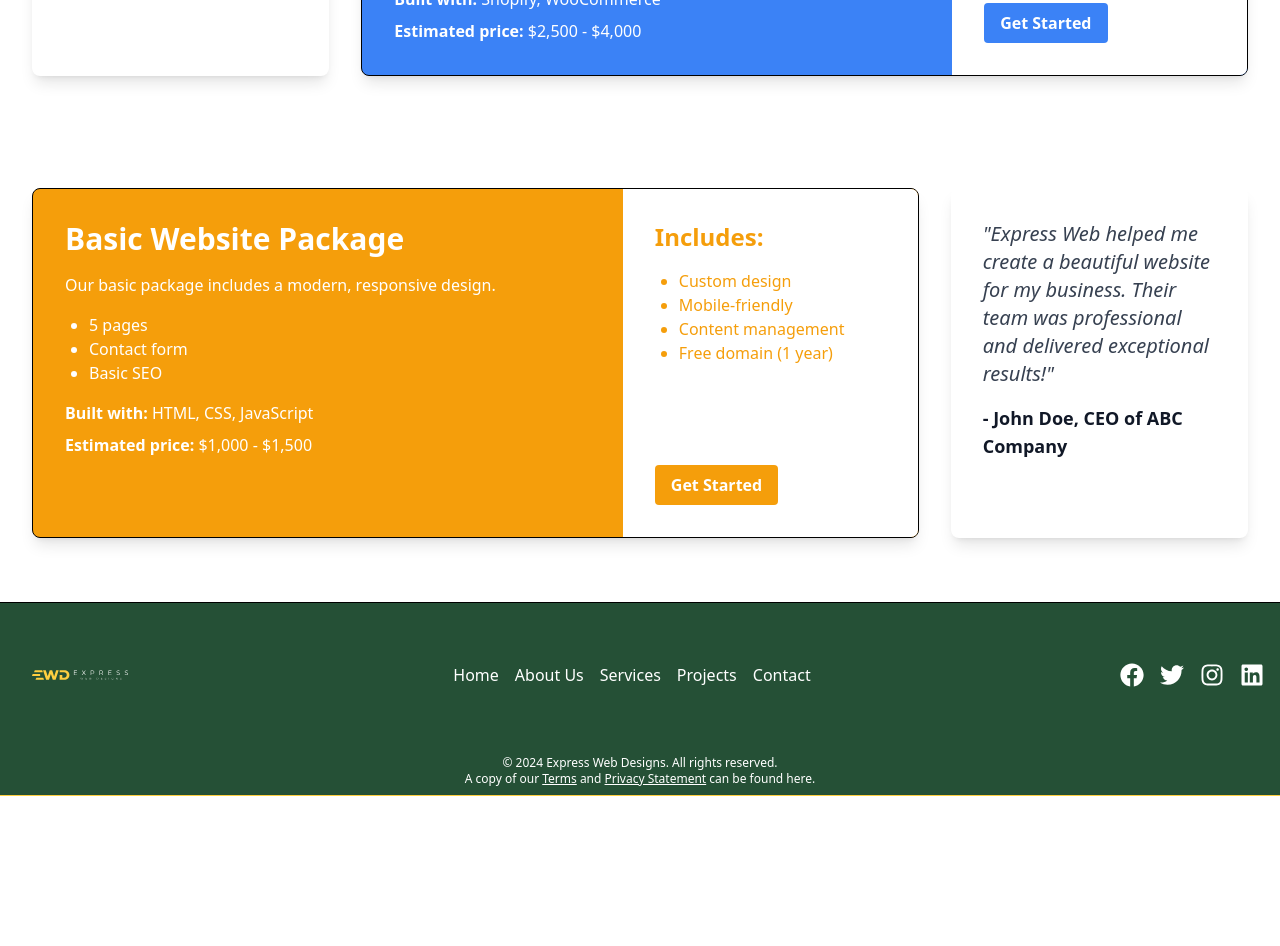
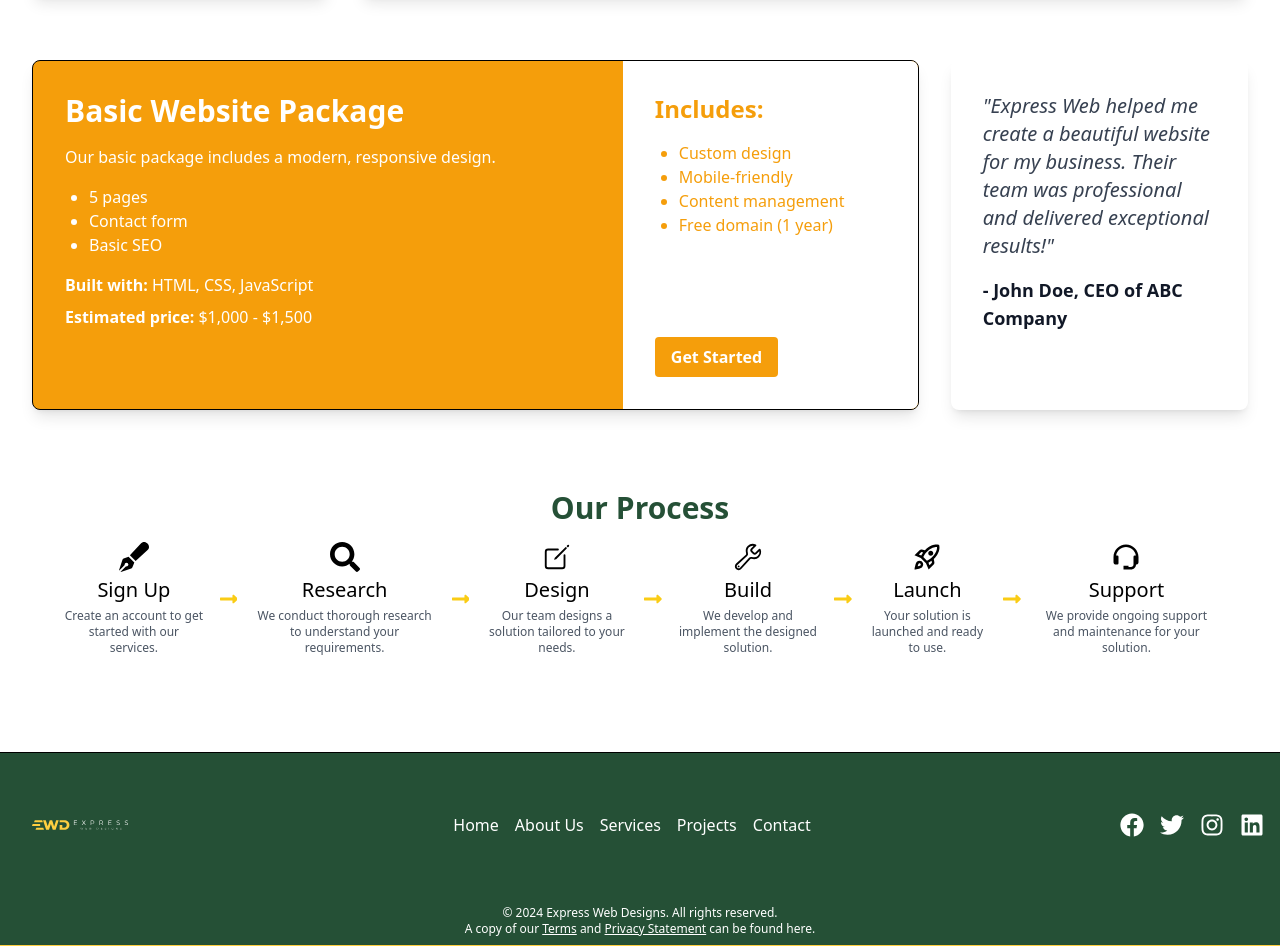
Before and after one commit to jdm1991/final-express, a Next.js app: page /webDesign in a window 1280 px wide. Shown: the part 1160-2106 px from the top of the page. Before the commit the page ends 1956 px from the top, so only its background shows below. Built offline with nearby package versions, Linux system fonts and the light colour scheme.

Commit message:
Website Design latest update

```diff
--- a/src/app/components/Process.jsx
+++ b/src/app/components/Process.jsx
@@ -1,67 +1,91 @@
+// Process.js
 import { FaPenFancy, FaLongArrowAltRight, FaSearch } from "react-icons/fa";
 import { IoCreateOutline, IoBuildOutline } from "react-icons/io5";
 import { MdOutlineRocketLaunch } from "react-icons/md";
 import { BiSupport } from "react-icons/bi";
 
-export default function Process() {
+export default function Process({ size = "normal", spacing = "normal" }) {
+  const iconSize = size === "small" ? "text-3xl" : "text-5xl";
+  const textSize = size === "small" ? "text-xl" : "text-2xl";
+  const descriptionSize = size === "small" ? "text-xs" : "text-sm";
+  const arrowSize = size === "small" ? "text-4xl" : "text-6xl";
+  const spacingX = spacing === "condensed" ? "space-x-4" : "space-x-10";
+  const spacingY = spacing === "condensed" ? "space-y-1" : "space-y-2";
+
+  const headerSize =
+    size === "small" ? "text-2xl md:text-3xl" : "text-4xl md:text-5xl";
+  const headerAlignment = size === "small" ? "text-center" : "text-left";
+
   return (
-    <>
-      <section className="bg-white py-12">
+    <section className="bg-white pt-4 pb-8">
       <div className="max-w-7xl mx-auto px-8 sm:px-6 lg:px-8">
-          <h2 className="text-4xl md:text-5xl font-bold text-[#255036] mb-10 text-left">
+        <h2
+          className={`${headerSize} font-bold text-[#255036] mb-4 ${headerAlignment}`}
+        >
           Our Process
         </h2>
-          <div className="flex justify-center items-center space-x-10">
-            <div className="flex flex-col items-center space-y-2 hover:scale-110 transition-all duration-300">
-              <FaPenFancy className="text-5xl text-current" />
-              <p className="text-2xl text-black">Sign Up</p>
-              <p className="text-sm text-gray-600 text-center">
+        <div className={`flex justify-center items-center ${spacingX}`}>
+          <div
+            className={`flex flex-col items-center ${spacingY} hover:scale-110 transition-all duration-300`}
+          >
+            <FaPenFancy className={`${iconSize} text-current`} />
+            <p className={`${textSize} text-black`}>Sign Up</p>
+            <p className={`${descriptionSize} text-gray-600 text-center`}>
               Create an account to get started with our services.
             </p>
           </div>
-            <FaLongArrowAltRight className="text-6xl text-yellow-400" />
-            <div className="flex flex-col items-center space-y-2 hover:scale-110 transition-all duration-300">
-              <FaSearch className="text-5xl text-current" />
-              <p className="text-2xl text-black">Research</p>
-              <p className="text-sm text-gray-600 text-center">
+          <FaLongArrowAltRight className={`${arrowSize} text-yellow-400`} />
+          <div
+            className={`flex flex-col items-center ${spacingY} hover:scale-110 transition-all duration-300`}
+          >
+            <FaSearch className={`${iconSize} text-current`} />
+            <p className={`${textSize} text-black`}>Research</p>
+            <p className={`${descriptionSize} text-gray-600 text-center`}>
               We conduct thorough research to understand your requirements.
             </p>
           </div>
-            <FaLongArrowAltRight className="text-6xl text-yellow-400" />
-            <div className="flex flex-col items-center space-y-2 hover:scale-110 transition-all duration-300">
-              <IoCreateOutline className="text-5xl text-current" />
-              <p className="text-2xl text-black">Design</p>
-              <p className="text-sm text-gray-600 text-center">
+          <FaLongArrowAltRight className={`${arrowSize} text-yellow-400`} />
+          <div
+            className={`flex flex-col items-center ${spacingY} hover:scale-110 transition-all duration-300`}
+          >
+            <IoCreateOutline className={`${iconSize} text-current`} />
+            <p className={`${textSize} text-black`}>Design</p>
+            <p className={`${descriptionSize} text-gray-600 text-center`}>
               Our team designs a solution tailored to your needs.
             </p>
           </div>
-            <FaLongArrowAltRight className="text-6xl text-yellow-400" />
-            <div className="flex flex-col items-center space-y-2 hover:scale-110 transition-all duration-300">
-              <IoBuildOutline className="text-5xl text-current" />
-              <p className="text-2xl text-black">Build</p>
-              <p className="text-sm text-gray-600 text-center">
+          <FaLongArrowAltRight className={`${arrowSize} text-yellow-400`} />
+          <div
+            className={`flex flex-col items-center ${spacingY} hover:scale-110 transition-all duration-300`}
+          >
+            <IoBuildOutline className={`${iconSize} text-current`} />
+            <p className={`${textSize} text-black`}>Build</p>
+            <p className={`${descriptionSize} text-gray-600 text-center`}>
               We develop and implement the designed solution.
             </p>
           </div>
-            <FaLongArrowAltRight className="text-6xl text-yellow-400" />
-            <div className="flex flex-col items-center space-y-2 hover:scale-110 transition-all duration-300">
-              <MdOutlineRocketLaunch className="text-5xl text-current" />
-              <p className="text-2xl text-black">Launch</p>
-              <p className="text-sm text-gray-600 text-center">
+          <FaLongArrowAltRight className={`${arrowSize} text-yellow-400`} />
+          <div
+            className={`flex flex-col items-center ${spacingY} hover:scale-110 transition-all duration-300`}
+          >
+            <MdOutlineRocketLaunch className={`${iconSize} text-current`} />
+            <p className={`${textSize} text-black`}>Launch</p>
+            <p className={`${descriptionSize} text-gray-600 text-center`}>
               Your solution is launched and ready to use.
             </p>
           </div>
-            <FaLongArrowAltRight className="text-6xl text-yellow-400" />
-            <div className="flex flex-col items-center space-y-2 hover:scale-110 transition-all duration-300">
-              <BiSupport className="text-5xl text-current" />
-              <p className="text-2xl text-black">Support</p>
-              <p className="text-sm text-gray-600 text-center">
+          <FaLongArrowAltRight className={`${arrowSize} text-yellow-400`} />
+          <div
+            className={`flex flex-col items-center ${spacingY} hover:scale-110 transition-all duration-300`}
+          >
+            <BiSupport className={`${iconSize} text-current`} />
+            <p className={`${textSize} text-black`}>Support</p>
+            <p className={`${descriptionSize} text-gray-600 text-center`}>
               We provide ongoing support and maintenance for your solution.
             </p>
           </div>
         </div>
       </div>
     </section>
-    </>
   );
 }
--- a/src/app/webDesign/page.jsx
+++ b/src/app/webDesign/page.jsx
@@ -1,3 +1,6 @@
+// WebsiteDesign.js
+import Process from "../components/Process";
+
 export default function WebsiteDesign() {
   return (
     <div className="pt-16 md:pt-20 lg:pt-24">
@@ -12,7 +15,7 @@ export default function WebsiteDesign() {
         </div>
       </section>
 
-      <section className="py-8 sm:py-12 md:py-16">
+      <section className="py-8">
         <div className="max-w-7xl mx-auto px-4 sm:px-6 lg:px-8">
           <div className="flex flex-col md:flex-row gap-8">
             <div className="md:w-3/4 bg-amber-500 rounded-lg shadow-lg overflow-hidden border border-black transition-transform duration-300 hover:scale-[1.02] h-[350px]">
@@ -74,7 +77,7 @@ export default function WebsiteDesign() {
         </div>
       </section>
 
-      <section className="py-4 sm:py-8 md:py-12">
+      <section className="py-8">
         <div className="max-w-7xl mx-auto px-4 sm:px-6 lg:px-8">
           <div className="flex flex-col md:flex-row gap-8">
             <div className="md:w-1/4 bg-white rounded-lg shadow-lg p-6 sm:p-8 h-[350px]">
@@ -139,7 +142,7 @@ export default function WebsiteDesign() {
         </div>
       </section>
 
-      <section className="py-8 sm:py-12 md:py-16">
+      <section className="py-8">
         <div className="max-w-7xl mx-auto px-4 sm:px-6 lg:px-8">
           <div className="flex flex-col md:flex-row gap-8">
             <div className="md:w-3/4 bg-amber-500 rounded-lg shadow-lg overflow-hidden border border-black transition-transform duration-300 hover:scale-[1.02] h-[350px]">
@@ -200,6 +203,13 @@ export default function WebsiteDesign() {
           </div>
         </div>
       </section>
+
+      {/* Add the Process component */}
+      <section className="pt-4 sm:pt-6 md:pt-8 pb-8 sm:pb-12 md:pb-16">
+        <div className="max-w-7xl mx-auto px-4 sm:px-6 lg:px-8">
+          <Process size="small" spacing="condensed" />
+        </div>
+      </section>
     </div>
   );
 }
```
Lines whose indentation alone changed are shown as unchanged.
